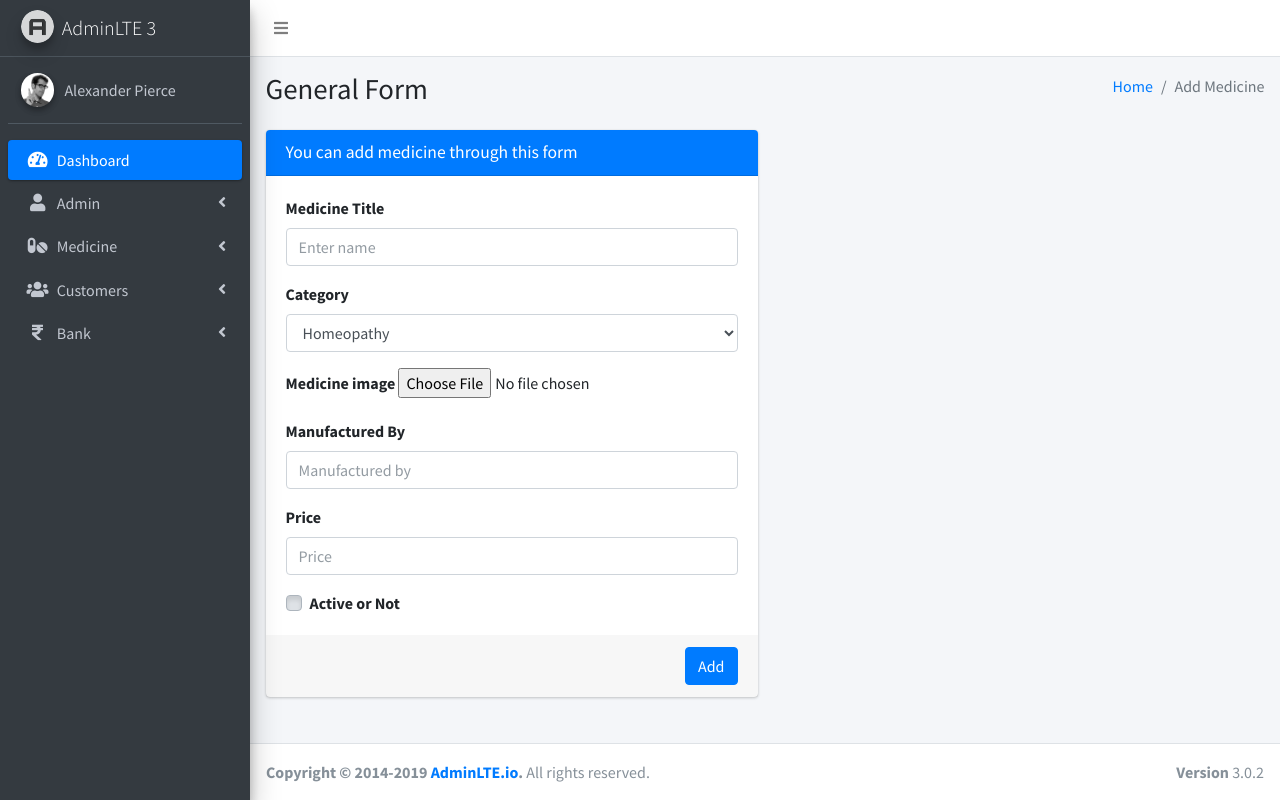
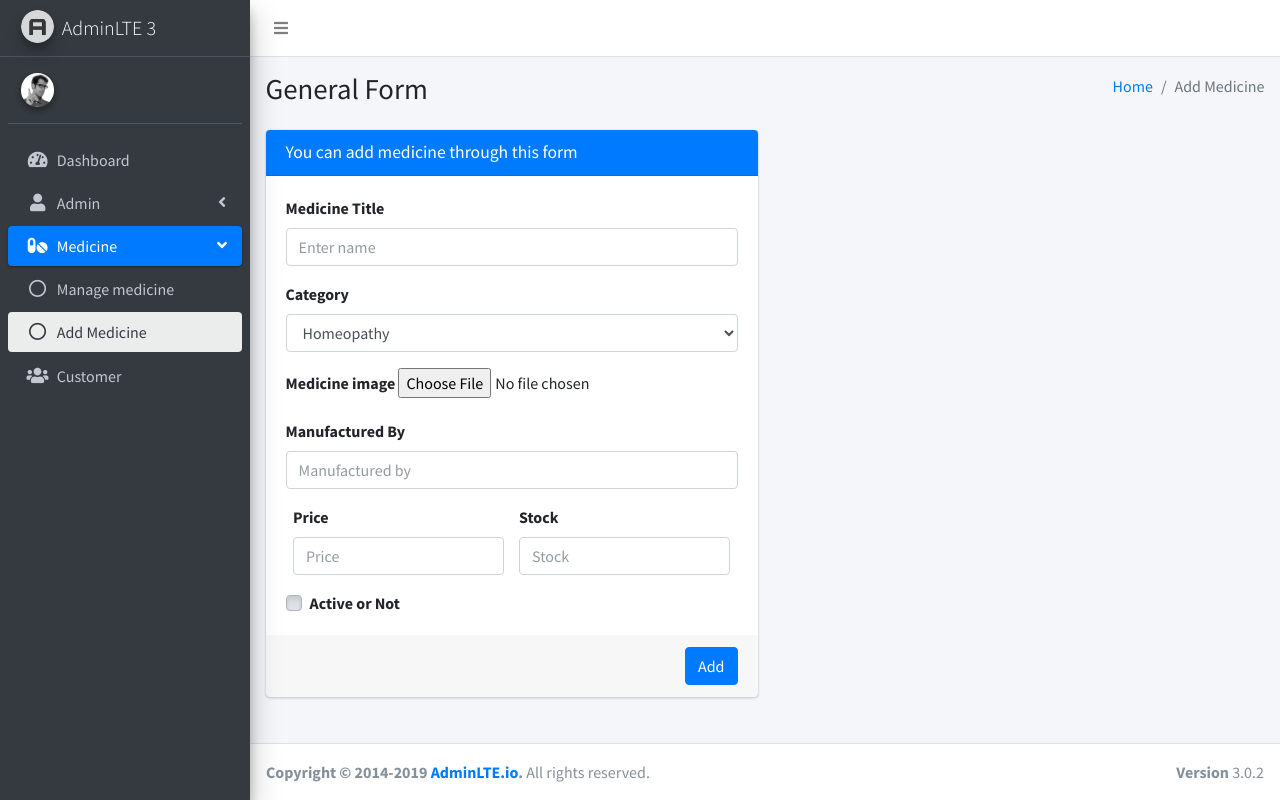
Before and after one commit to sravan-kumar-ta/django-pharmacy_API-JWT, a Django app: page /add_medicine/ in a window 1280 px wide. Run offline with Django 3.2, Linux system fonts and the light colour scheme; data comes from the database, SQL or seed files in the repository; parts of the project's set-up code (start-up, migrations or seed data) failed here and were passed over; some libraries are stand-ins or nearby versions.

Commit message:
medicine-- add stock and update it

```diff
--- a/medicines/views.py
+++ b/medicines/views.py
@@ -24,6 +24,7 @@ def add_medicine(request):
             image = None
         manufacture = request.POST.get('manufacture')
         price = request.POST.get('price')
+        stock = request.POST.get('stock')
         is_active = request.POST.get('active')
 
         slug = slugify(name)
@@ -32,7 +33,7 @@ def add_medicine(request):
             is_active = 'True'
         else:
             is_active = 'False'
-        medicine = Medicine(title=name, slug=slug, category=category, image=image, manufactured_by=manufacture, price=price, is_active=is_active)
+        medicine = Medicine(title=name, slug=slug, category=category, image=image, manufactured_by=manufacture, price=price, stock=stock, is_active=is_active)
         medicine.save()
 
         return redirect('manage-medicine')
@@ -57,6 +58,7 @@ def update_medicine(request, m_id):
             image = item.image
         manufacture = request.POST.get('manufacture')
         price = request.POST.get('price')
+        stock = request.POST.get('stock')
         is_active = request.POST.get('active')
 
         slug = slugify(name)
@@ -72,6 +74,7 @@ def update_medicine(request, m_id):
         item.image = image
         item.manufactured_by = manufacture
         item.price = price
+        item.stock = stock
         item.is_active = is_active
         item.save()
 
--- a/templates/medicine/add_medicine.html
+++ b/templates/medicine/add_medicine.html
@@ -66,9 +66,15 @@
                     <label for="manufacture">Manufactured By</label>
                     <input type="text" value="{{medicine.manufactured_by}}" name="manufacture" class="form-control" id="manufacture" placeholder="Manufactured by">
                   </div>
-                  <div class="form-group">
+                  <div class="form-group d-flex">
+                    <div class="col-md-6">
                     <label for="price">Price</label>
                     <input type="number" value="{{medicine.price}}" class="form-control" id="price" placeholder="Price" name="price">
+                    </div>
+                    <div class="col-md-6">
+                    <label for="stock">Stock</label>
+                    <input type="number" value="{{medicine.stock}}" class="form-control" id="stock" placeholder="Stock" name="stock">
+                    </div>
                   </div>
                   <div class="custom-control custom-checkbox">
                     <input class="custom-control-input" {% if medicine.is_active %} checked {% endif %} type="checkbox" id="customCheckbox2" name="active">
--- a/templates/sidebar.html
+++ b/templates/sidebar.html
@@ -16,7 +16,9 @@
           <img src="{% static 'dist/img/user2-160x160.jpg' %}" class="img-circle elevation-2" alt="User Image">
         </div>
         <div class="info">
-          <a href="#" class="d-block">Alexander Pierce</a>
+          {% if user %}
+            <a href="#" class="d-block">{{user.username}}</a>
+          {% endif %}
         </div>
       </div>
 
@@ -25,16 +27,20 @@
         <ul class="nav nav-pills nav-sidebar flex-column" data-widget="treeview" role="menu" data-accordion="false">
           <!-- Add icons to the links using the .nav-icon class
                with font-awesome or any other icon font library -->
+
+          {% url 'home' as home %}
           <li class="nav-item">
-            <a href="#" class="nav-link active">
+            <a href="{{home}}" class="nav-link {% if request.path == home %} active {% endif %}">
               <i class="nav-icon fas fa-tachometer-alt"></i>
               <p>
                 Dashboard
               </p>
             </a>
           </li>
-          <li class="nav-item has-treeview">
-            <a href="#" class="nav-link">
+          {% url 'manage-admin' as manage_admin %}
+          {% url 'add-admin' as add_admin %}
+          <li class="nav-item has-treeview {% if request.path == manage_admin %} menu-open {% elif request.path == add_admin %} menu-open {% endif %}">
+            <a href="#" class="nav-link {% if request.path == manage_admin %} active {% elif request.path == add_admin %} active {% endif %}">
               <i class="nav-icon fas fa-user"></i>
               <p>
                 Admin
@@ -43,21 +49,23 @@
             </a>
             <ul class="nav nav-treeview">
               <li class="nav-item">
-                <a href="{% url 'manage-admin' %}" class="nav-link">
+                <a href="{{manage_admin}}" class="nav-link {% if request.path == manage_admin %} active {% endif %}">
                   <i class="far fa-circle nav-icon"></i>
                   <p>Manage Admin</p>
                 </a>
               </li>
               <li class="nav-item">
-                <a href="{% url 'add-admin' %}" class="nav-link">
+                <a href="{{add_admin}}" class="nav-link {% if request.path == add_admin %} active {% endif %}">
                   <i class="far fa-circle nav-icon"></i>
                   <p>Add Admin</p>
                 </a>
               </li>
             </ul>
           </li>
-          <li class="nav-item has-treeview">
-            <a href="#" class="nav-link">
+          {% url 'manage-medicine' as manage_medicine %}
+          {% url 'add-medicine' as add_medicine %}
+          <li class="nav-item has-treeview {% if request.path == manage_medicine %} menu-open {% elif request.path == add_medicine %} menu-open {% endif %}">
+            <a href="#" class="nav-link {% if request.path == manage_medicine %} active {% elif request.path == add_medicine %} active {% endif %}">
               <i class="nav-icon fas fa-pills"></i>
               <p>
                 Medicine
@@ -66,70 +74,27 @@
             </a>
             <ul class="nav nav-treeview">
               <li class="nav-item">
-                <a href="{% url 'manage-medicine' %}" class="nav-link">
+                <a href="{{manage_medicine}}" class="nav-link {% if request.path == manage_medicine %} active {% endif %}">
                   <i class="far fa-circle nav-icon"></i>
                   <p>Manage medicine</p>
                 </a>
               </li>
               <li class="nav-item">
-                <a href="{% url 'add-medicine' %}" class="nav-link">
+                <a href="{{add_medicine}}" class="nav-link {% if request.path == add_medicine %} active {% endif %}">
                   <i class="far fa-circle nav-icon"></i>
                   <p>Add Medicine</p>
                 </a>
               </li>
             </ul>
           </li>
-          <li class="nav-item has-treeview">
-            <a href="#" class="nav-link">
+          {% url 'manage-customer' as manage_customer %}
+          <li class="nav-item">
+            <a href="{{manage_customer}}" class="nav-link {% if request.path == manage_customer %} active {% endif %}">
               <i class="nav-icon fas fa-users"></i>
               <p>
-                Customers
-                <i class="fas fa-angle-left right"></i>
+                Customer
               </p>
             </a>
-            <ul class="nav nav-treeview">
-              <li class="nav-item">
-                <a href="pages/layout/top-nav.html" class="nav-link">
-                  <i class="far fa-circle nav-icon"></i>
-                  <p>Manage Customers</p>
-                </a>
-              </li>
-              <li class="nav-item">
-                <a href="pages/layout/top-nav-sidebar.html" class="nav-link">
-                  <i class="far fa-circle nav-icon"></i>
-                  <p>Add customer</p>
-                </a>
-              </li>
-            </ul>
-          </li>
-          <li class="nav-item has-treeview">
-            <a href="#" class="nav-link">
-              <i class="nav-icon fas fa-rupee-sign"></i>
-              <p>
-                Bank
-                <i class="fas fa-angle-left right"></i>
-              </p>
-            </a>
-            <ul class="nav nav-treeview">
-              <li class="nav-item">
-                <a href="pages/UI/general.html" class="nav-link">
-                  <i class="far fa-circle nav-icon"></i>
-                  <p>Manage Account</p>
-                </a>
-              </li>
-              <li class="nav-item">
-                <a href="pages/UI/icons.html" class="nav-link">
-                  <i class="far fa-circle nav-icon"></i>
-                  <p>Debit</p>
-                </a>
-              </li>
-              <li class="nav-item">
-                <a href="pages/UI/buttons.html" class="nav-link">
-                  <i class="far fa-circle nav-icon"></i>
-                  <p>Credit</p>
-                </a>
-              </li>
-            </ul>
           </li>
         </ul>
       </nav>
```
